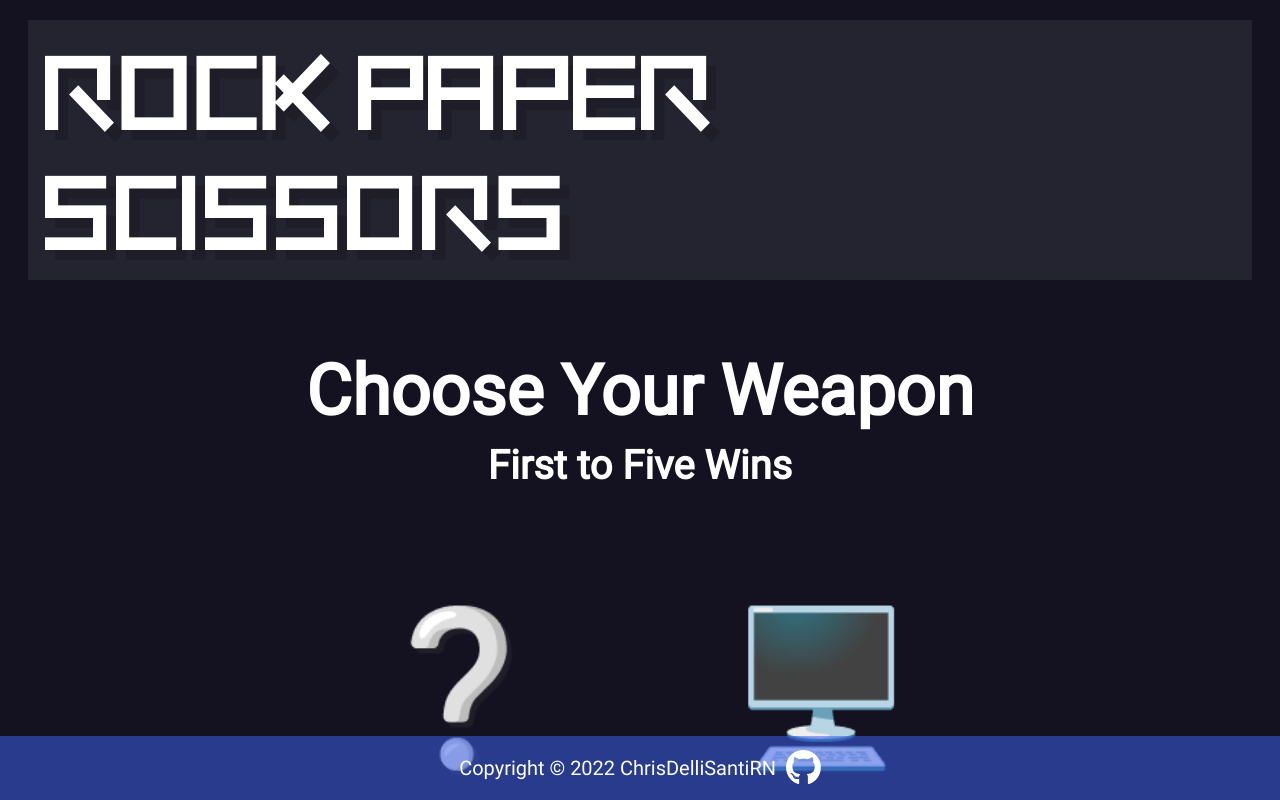
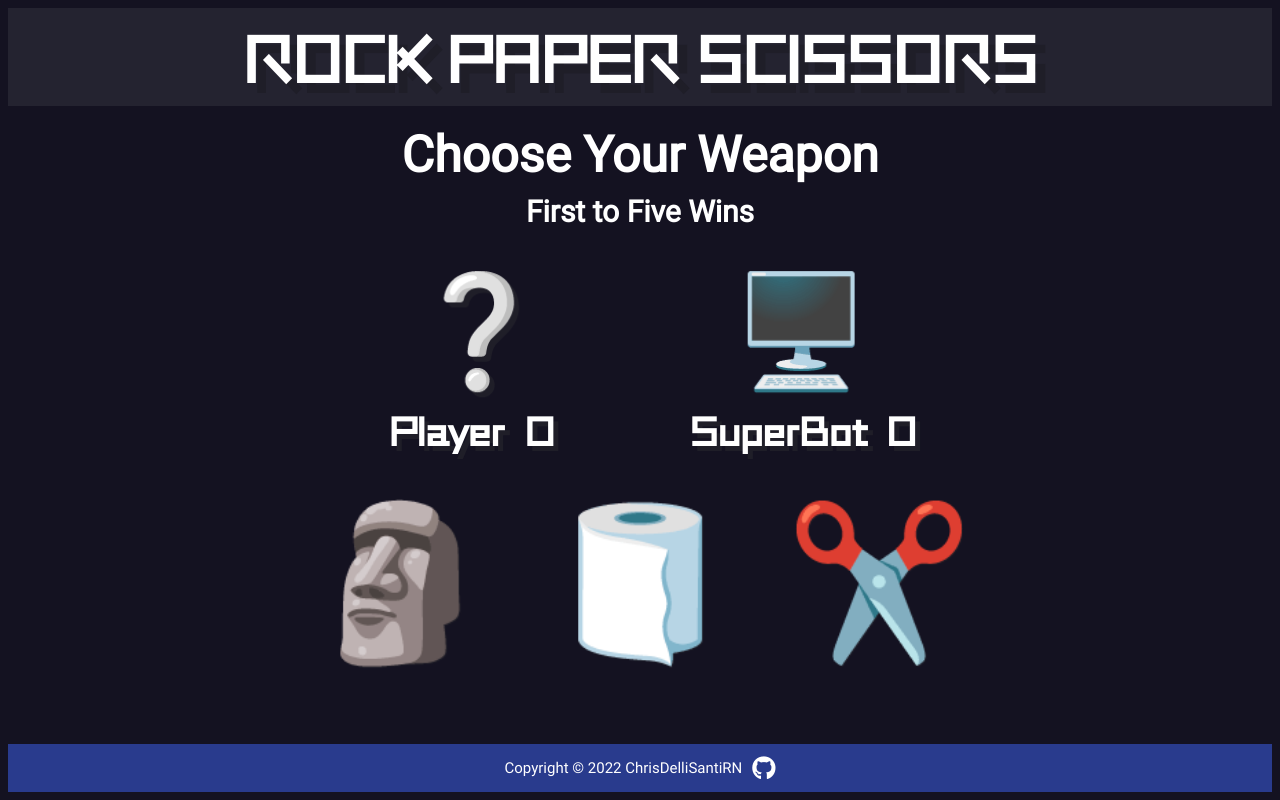
Before and after one commit to chrisdellisantirn/rock_paper_scissors, a plain HTML site: page index.html in a window 1280 px wide. Shown: the top 800 px of the page. Drawn offline with Linux system fonts and the light colour scheme.

Commit message:
debugged_for_windows

```diff
--- a/index.html
+++ b/index.html
@@ -32,7 +32,7 @@
     </div>
 
     <div class="selections">
-      <button class="selection" id="rock">🪨</button>
+      <button class="selection" id="rock">🗿</button>
       <button class="selection" id="paper">🧻</button>
       <button class="selection" id="scissors">✂️</button>
     </div>
--- a/index.js
+++ b/index.js
@@ -81,7 +81,7 @@ function incrementScore(score) {
 function updateChoice(pick1, pick2) {
   switch (pick1) {
     case "Rock":
-      roboPick.textContent = "🪨";
+      roboPick.textContent = "🗿";
       break;
     case "Paper":
       roboPick.textContent = "🧻";
@@ -92,7 +92,7 @@ function updateChoice(pick1, pick2) {
   }
   switch (pick2) {
     case "Rock":
-      playerPick.textContent = "🪨";
+      playerPick.textContent = "🗿";
       break;
     case "Paper":
       playerPick.textContent = "🧻";
--- a/style.css
+++ b/style.css
@@ -17,8 +17,11 @@
 
 /* body */
 
-body {
+body, html {
+  display: flex;
+  flex-direction: column;
   background-color: #141221;
+  height: 100%;
 }
 
 .banner {
@@ -26,8 +29,8 @@ body {
   font-family: 'silkscreennormal', sans-serif;
   flex-direction: column;
   align-items: center;
-  font-size: 100px;
-  margin: 20px;
+  font-size: 65px;
+  margin: 0px;
   padding: 10px;
   text-shadow: 10px 10px #1f1e28;
   background-color: rgba(55, 55, 66, 0.463)
@@ -40,41 +43,41 @@ body {
 }
 
 .instructions {
-  font-size: 70px;
-  margin-top: 50px;
-  margin-bottom: 20px;
+  font-size: 50px;
+  margin-top: 20px;
+  margin-bottom: 10px;
   font-family: 'roboto';
 }
 
 .details {
-  font-size: 40px;
-  margin: -10px;
+  font-size: 30px;
+  margin: 0px;
   font-family: 'roboto';
 }
 
 .event {
   display: flex;
   justify-content: center;
-  margin-top: -40px;
+  margin-top: -80px;
   margin-bottom: -100px;
-  gap: 175px;
+  gap: 185px;
   font-family: 'silkscreennormal';
 }
 
 .playerChoice {
-  font-size: 150px;
+  font-size: 110px;
   text-shadow: 5px 5px #1f1e28;
 }
 
 .robotChoice {
-  font-size: 150px;
+  font-size: 110px;
 }
 
 .selections {
   display: flex;
   justify-content: center;
   gap: 40px;
-  margin-top: 35px;
+  margin-top: -80px;
   margin-bottom: 50px;
 }
 
@@ -83,7 +86,7 @@ body {
   border: none;
   outline: none;
   cursor: pointer;
-  font-size: 200px;
+  font-size: 150px;
   transition: transform 0.1s;
   text-shadow: 1px 1px #1f1e28;
 }
@@ -95,10 +98,10 @@ body {
 .results {
     display: flex;
     justify-content: center;
-    gap: 145px;
+    gap: 135px;
     margin-bottom: 120px;
     margin-left: 25px;
-    font-size: 50px;
+    font-size: 40px;
     font-weight: bold;
     text-shadow: 5px 5px #1f1e28;
     font-family: 'silkscreennormal';
@@ -200,20 +203,18 @@ body {
 
 footer {
   background-color: #3d60ec88;
-  position: absolute;
-  bottom: 0;
-  left: 0;
   display: flex;
   align-items: center;
   justify-content: center;
+  margin-top: auto;
   gap: 10px;
   width: 100%;
-  font-size: 20px;
+  font-size: 15px;
   font-family: 'roboto', sans-serif;
 }
 
 .fa-github {
-  font-size: 36px;
+  font-size: 24px;
   transition: transform 0.1s;
 }
 
```
